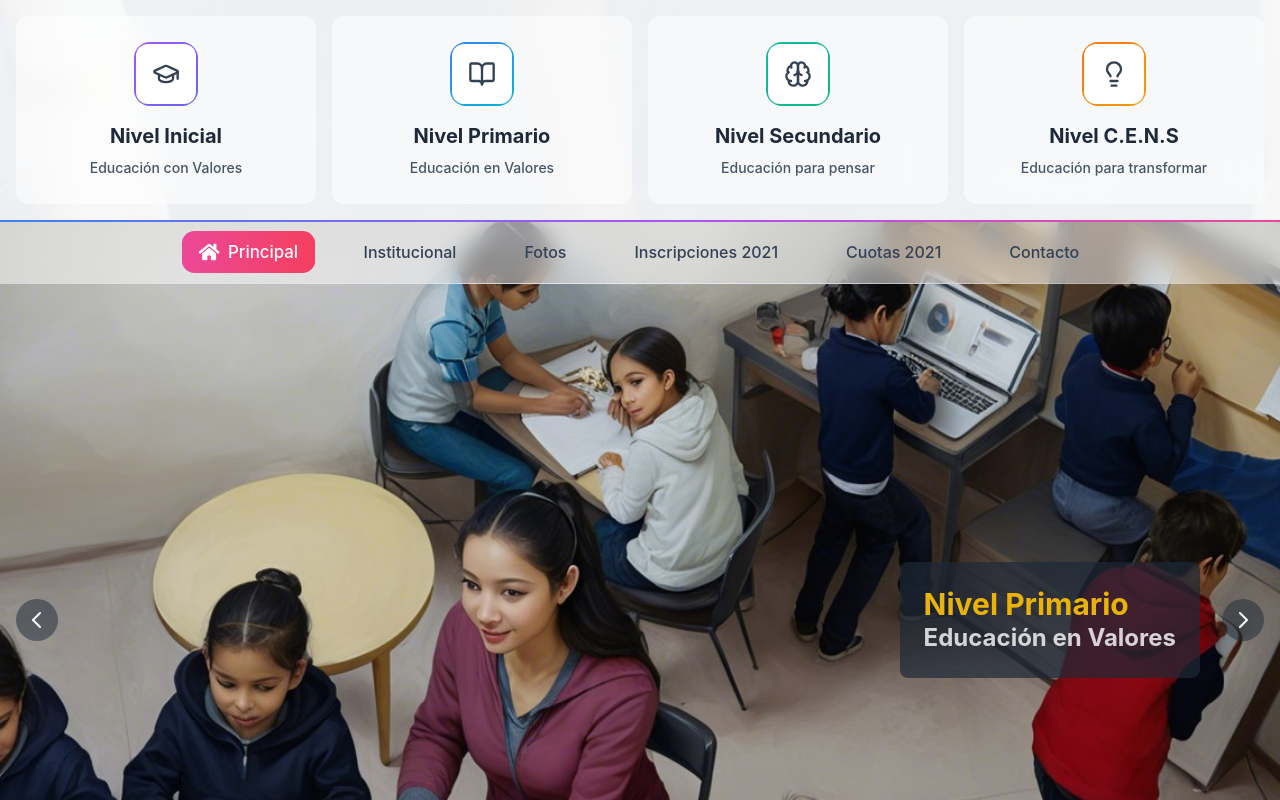
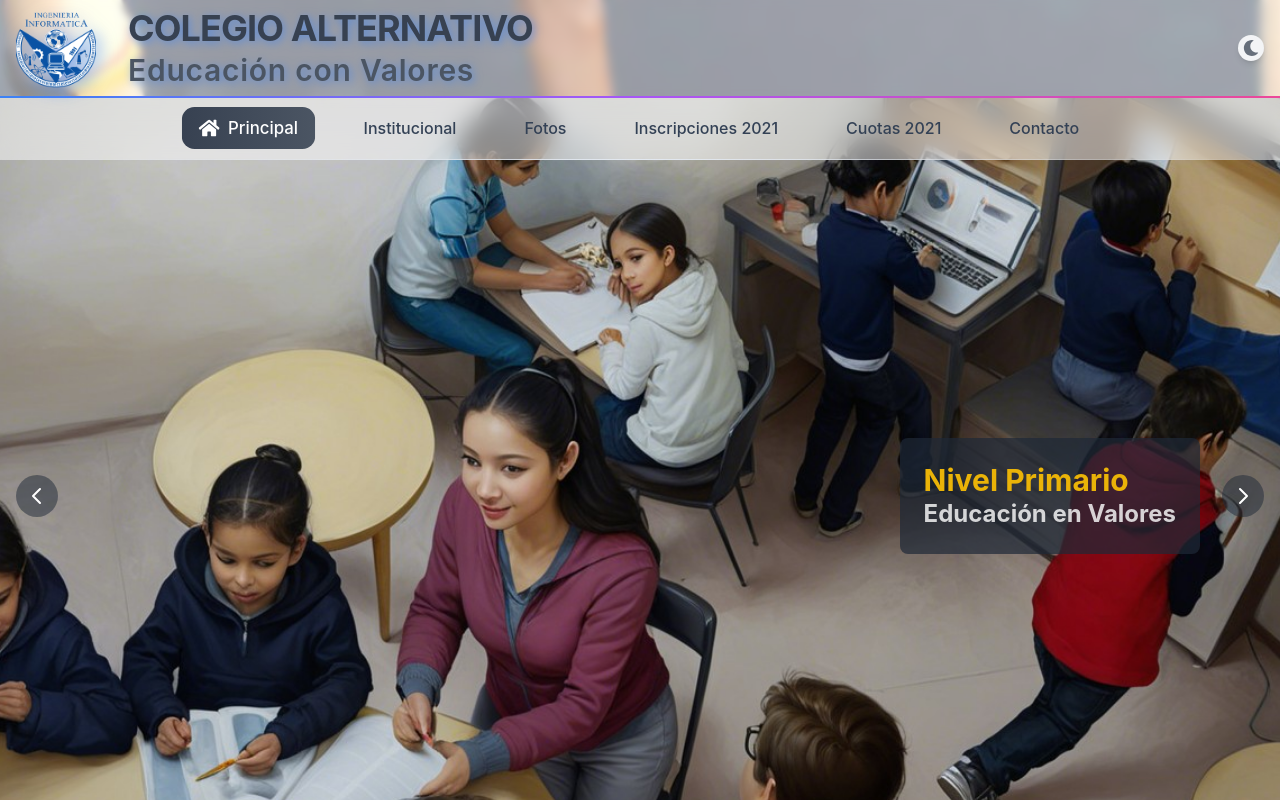
Before and after one commit to Marcelochoquecruz/INF631-Front-End-SegundoParcial, a React (Vite) app: page / in a window 1280 px wide. Shown: the top 800 px of the page. Built offline with nearby package versions, Linux system fonts and the light colour scheme.

Commit message:
Solucionado cambio de thema

```diff
--- /dev/null
+++ b/src/components/ThemeContext.tsx
@@ -0,0 +1,32 @@
+import React, { createContext, useState, useEffect, ReactNode } from 'react';
+
+type ThemeContextType = {
+  theme: string;
+  toggleTheme: () => void;
+};
+
+export const ThemeContext = createContext<ThemeContextType | undefined>(undefined);
+
+export const ThemeProvider = ({ children }: { children: ReactNode }) => {
+  const [theme, setTheme] = useState('light'); // Establecer el estado inicial a 'light'
+
+  useEffect(() => {
+    const savedTheme = localStorage.getItem('theme') || 'light';
+    setTheme(savedTheme);
+    document.documentElement.classList.add(savedTheme);
+  }, []);
+
+  const toggleTheme = () => {
+    const newTheme = theme === 'light' ? 'dark' : 'light';
+    setTheme(newTheme);
+    document.documentElement.classList.remove(theme);
+    document.documentElement.classList.add(newTheme);
+    localStorage.setItem('theme', newTheme);
+  };
+
+  return (
+    <ThemeContext.Provider value={{ theme, toggleTheme }}>
+      {children}
+    </ThemeContext.Provider>
+  );
+};
--- a/src/components/head/Head.tsx
+++ b/src/components/head/Head.tsx
@@ -1,95 +1,86 @@
-import React, { useState } from 'react';
-import { GraduationCap, BookOpen, Brain, Lightbulb } from 'lucide-react';
+import React, { useContext, useEffect, useState } from 'react';
+import { FaMoon, FaSun } from 'react-icons/fa';
+import { ThemeContext } from '../ThemeContext';
 
-const Menu = () => {
-  const [hoveredIndex, setHoveredIndex] = useState<number | null>(null);
+const Head = () => {
+  const [isScrolled, setIsScrolled] = useState(false);
+  const themeContext = useContext(ThemeContext);
 
-  const menuItems = [
-    {
-      nivel: 'Nivel Inicial',
-      descripcion: 'Educación con Valores',
-      icon: GraduationCap,
-      gradient: 'from-purple-500 to-indigo-500',
-    },
-    {
-      nivel: 'Nivel Primario',
-      descripcion: 'Educación en Valores',
-      icon: BookOpen,
-      gradient: 'from-blue-500 to-cyan-500',
-    },
-    {
-      nivel: 'Nivel Secundario',
-      descripcion: 'Educación para pensar',
-      icon: Brain,
-      gradient: 'from-teal-500 to-emerald-500',
-    },
-    {
-      nivel: 'Nivel C.E.N.S',
-      descripcion: 'Educación para transformar',
-      icon: Lightbulb,
-      gradient: 'from-orange-500 to-amber-500',
-    },
-  ];
+  useEffect(() => {
+    const handleScroll = () => {
+      setIsScrolled(window.scrollY > 0);
+    };
+    window.addEventListener('scroll', handleScroll);
+    return () => window.removeEventListener('scroll', handleScroll);
+  }, []);
 
   return (
-    <section className="p-4 transition-colors duration-300 bg-slate-50/95 dark:bg-slate-900/95">
-      <ul className="max-w-7xl mx-auto flex flex-col md:flex-row gap-4 transition-all duration-300">
-        {menuItems.map((item, index) => {
-          const Icon = item.icon;
-          return (
-            <li
-              key={index}
-              className="flex-1 relative group"
-              onMouseEnter={() => setHoveredIndex(index)}
-              onMouseLeave={() => setHoveredIndex(null)}
-            >
-              <a
-                href="#"
-                className={`flex flex-col h-full items-center p-6 rounded-xl transition-all duration-500
-                  bg-white/50 hover:bg-white/90 dark:bg-slate-800/50 dark:hover:bg-slate-800/90
-                  text-slate-800 dark:text-white
-                  backdrop-blur-md border-2 border-transparent
-                  hover:border-2 hover:border-opacity-50
-                  ${hoveredIndex === index ? 'scale-102' : 'scale-100'}
-                  hover:shadow-2xl hover:shadow-current/10
-                  transform transition-all duration-300 ease-out`}
-              >
-                <div
-                  className={`absolute top-0 left-0 w-full h-1 bg-gradient-to-r ${item.gradient}
-                  transform origin-left transition-transform duration-500 ease-out scale-x-0 group-hover:scale-x-100`}
-                />
-                <div
-                  className={`relative flex items-center justify-center w-16 h-16 mb-4 rounded-2xl
-                  bg-gradient-to-br ${item.gradient} p-0.5 transform transition-transform duration-500
-                  group-hover:rotate-6 group-hover:scale-110`}
-                >
-                  <div className="flex items-center justify-center w-full h-full rounded-xl bg-white dark:bg-slate-900">
-                    <Icon
-                      size={28}
-                      className={`transition-colors duration-300 ${
-                        hoveredIndex === index ? 'text-current' : 'text-slate-700 dark:text-white'
-                      }`}
-                    />
-                  </div>
-                </div>
-                <h1 className="text-xl font-bold text-center mb-2 text-slate-800 dark:text-white transition-colors duration-300">
-                  {item.nivel}
-                </h1>
-                <h2 className="text-sm font-medium text-center text-slate-600 dark:text-slate-300 transition-colors duration-300">
-                  {item.descripcion}
-                </h2>
-                <div
-                  className={`absolute bottom-0 right-0 w-24 h-24 rounded-full -mr-12 -mb-12
-                  bg-gradient-to-br ${item.gradient} opacity-10 transform transition-transform
-                  duration-500 ease-out scale-0 group-hover:scale-100`}
-                />
-              </a>
-            </li>
-          );
-        })}
-      </ul>
-    </section>
+    <header className={`
+      sticky top-0 z-50
+      transition-all duration-300 ease-in-out
+      ${isScrolled
+        ? 'bg-white/90 dark:bg-gray-800/90 backdrop-blur-md shadow-lg'
+        : 'bg-white/50 dark:bg-gray-800/50 backdrop-blur-sm'
+      }
+    `}>
+      <div className="max-w-7xl mx-auto px-4">
+        <div className="flex items-center justify-between py-2"> {/* Menor espacio vertical */}
+
+          {/* Logo y títulos */}
+          <div className="flex items-center space-x-8 group w-3/4">
+            <img
+              src="src/assets/escudo.png"
+              alt="Escudo del colegio"
+              className="w-20 h-20 transition-transform duration-300
+                       group-hover:scale-105
+                       drop-shadow-[4px_4px_8px_rgba(59,130,246,0.6)]"
+            />
+
+            <div className="space-y-1 flex-grow"> {/* Menor espacio entre títulos */}
+              <h1 className="text-4xl font-bold text-gray-700 dark:text-gray-200
+                           tracking-tight drop-shadow-[2px_2px_4px_rgba(59,130,246,0.6)]">
+                COLEGIO ALTERNATIVO
+              </h1>
+              <h2 className="text-3xl font-semibold text-gray-600 dark:text-gray-300
+                           tracking-wide drop-shadow-[2px_2px_4px_rgba(59,130,246,0.6)]">
+                Educación con Valores
+              </h2>
+            </div>
+          </div>
+
+          {/* Botón de tema */}
+          <button
+            onClick={themeContext?.toggleTheme}
+            className={`
+              p-1 rounded-full
+              bg-gray-100 dark:bg-gray-700
+              hover:bg-gray-200 dark:hover:bg-gray-600
+              transform transition-all duration-300
+              hover:scale-110 active:scale-95
+              focus:outline-none focus:ring-2 focus:ring-blue-300
+              shadow-md
+            `}
+            aria-label="Cambiar tema"
+          >
+            {themeContext?.theme === 'dark' ? (
+              <FaSun className="w-4 h-4 text-yellow-400 animate-spin-slow" />
+            ) : (
+              <FaMoon className="w-4 h-4 text-gray-600 animate-pulse" />
+            )}
+          </button>
+        </div>
+      </div>
+
+      {/* Sombra gradient superior cuando se hace scroll */}
+      <div className={`
+        absolute inset-x-0 -top-4 h-4 {/* Más pequeño también */}
+        bg-gradient-to-b from-transparent to-white/50 dark:to-gray-800/50
+        pointer-events-none
+        transition-opacity duration-300
+        ${isScrolled ? 'opacity-100' : 'opacity-0'}
+      `} />
+    </header>
   );
 };
 
-export default Menu;
+export default Head;
--- a/src/components/head/NavBar.tsx
+++ b/src/components/head/NavBar.tsx
@@ -35,7 +35,7 @@ const NavMenu = () => {
   ];
 
   const gradients = [
-    'from-pink-500 to-rose-500',
+    'from-gray-700 to-gray-600',
     'from-blue-500 to-cyan-500',
     'from-green-500 to-emerald-500',
     'from-violet-500 to-purple-500',
--- a/src/components/menu.tsx
+++ b/src/components/menu.tsx
@@ -1,9 +1,10 @@
-import React, { useState, useEffect } from 'react';
+import React, { useState, useEffect, useContext } from 'react';
 import { GraduationCap, BookOpen, Brain, Lightbulb } from 'lucide-react';
+import { ThemeContext } from './ThemeContext'; // Importar el contexto del tema
 
 const Menu = () => {
   const [hoveredIndex, setHoveredIndex] = useState<number | null>(null);
-  const [isDarkMode, setIsDarkMode] = useState(false);
+  const themeContext = useContext(ThemeContext); // Usar el contexto del tema
 
   const menuItems = [
     {
@@ -32,19 +33,9 @@ const Menu = () => {
     },
   ];
 
-  // Detectar preferencia de modo oscuro del sistema
-  useEffect(() => {
-    const darkModePreference = window.matchMedia('(prefers-color-scheme: dark)');
-    setIsDarkMode(darkModePreference.matches);
-
-    const handler = (e: MediaQueryListEvent) => setIsDarkMode(e.matches);
-    darkModePreference.addEventListener('change', handler);
-    return () => darkModePreference.removeEventListener('change', handler);
-  }, []);
-
   return (
     <section className={`p-6 transition-colors duration-300 ${
-      isDarkMode ? 'bg-slate-900/95 text-white' : 'bg-slate-50/95 text-slate-800'
+      themeContext?.theme === 'dark' ? 'bg-slate-900/95 text-white' : 'bg-slate-50/95 text-slate-800'
     }`}>
       <ul className="max-w-7xl mx-auto flex flex-col md:flex-row gap-6 transition-all duration-300">
         {menuItems.map((item, index) => {
@@ -59,7 +50,7 @@ const Menu = () => {
               <a
                 href="#"
                 className={`flex flex-col h-full items-center p-6 rounded-xl transition-transform duration-300
-                  ${isDarkMode ?
+                  ${themeContext?.theme === 'dark' ?
                     'bg-slate-800/50 hover:bg-slate-800/90' :
                     'bg-white/50 hover:bg-white/90'
                   }
@@ -75,10 +66,10 @@ const Menu = () => {
                 <div className={`relative flex items-center justify-center w-16 h-16 mb-4 rounded-2xl
                   bg-gradient-to-br ${item.gradient} p-0.5 transition-transform duration-300 group-hover:scale-110`}>
                   <div className={`flex items-center justify-center w-full h-full rounded-xl ${
-                    isDarkMode ? 'bg-slate-900' : 'bg-white'
+                    themeContext?.theme === 'dark' ? 'bg-slate-900' : 'bg-white'
                   }`}>
                     <Icon size={28} className={`transition-colors duration-300 ${
-                      hoveredIndex === index ? 'text-current' : isDarkMode ? 'text-white' : 'text-slate-700'
+                      hoveredIndex === index ? 'text-current' : themeContext?.theme === 'dark' ? 'text-white' : 'text-slate-700'
                     }`} />
                   </div>
                 </div>
```
Also changed, not shown: src/App.tsx (+11 -7 lines).
